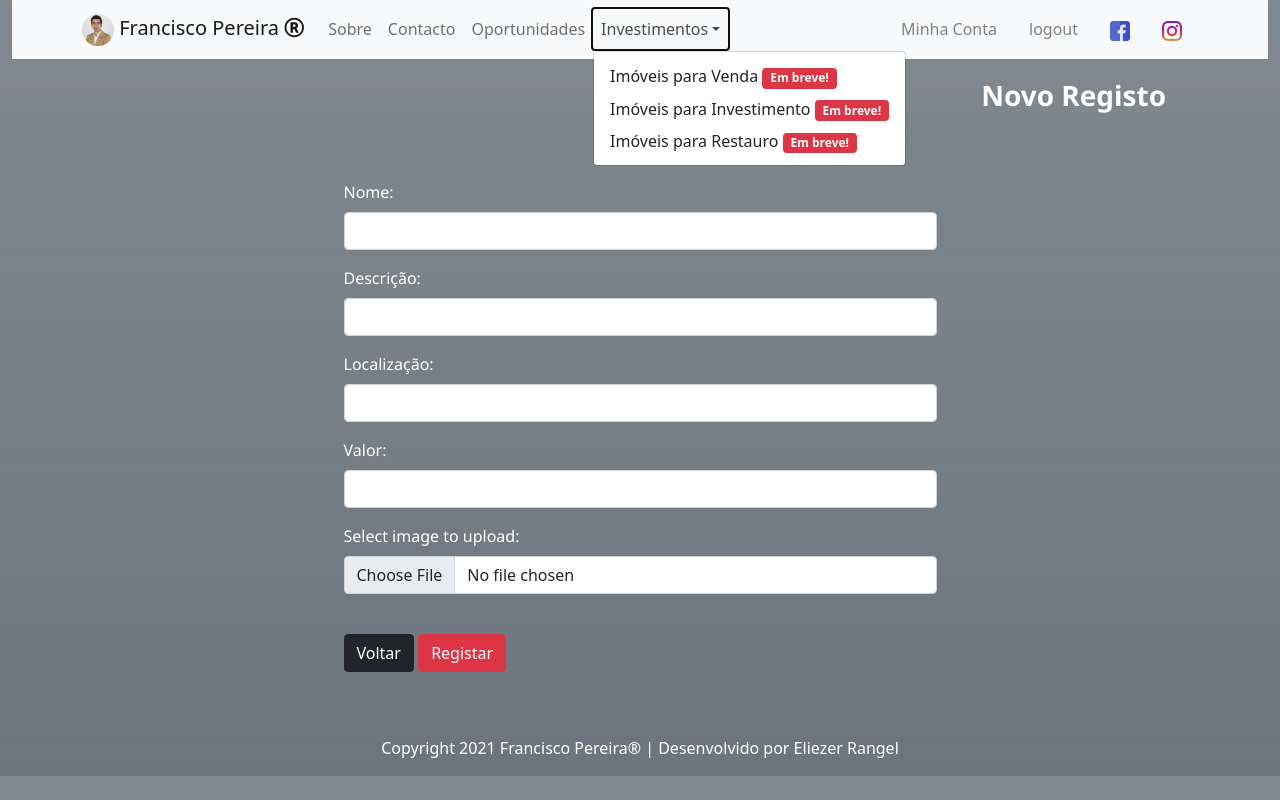
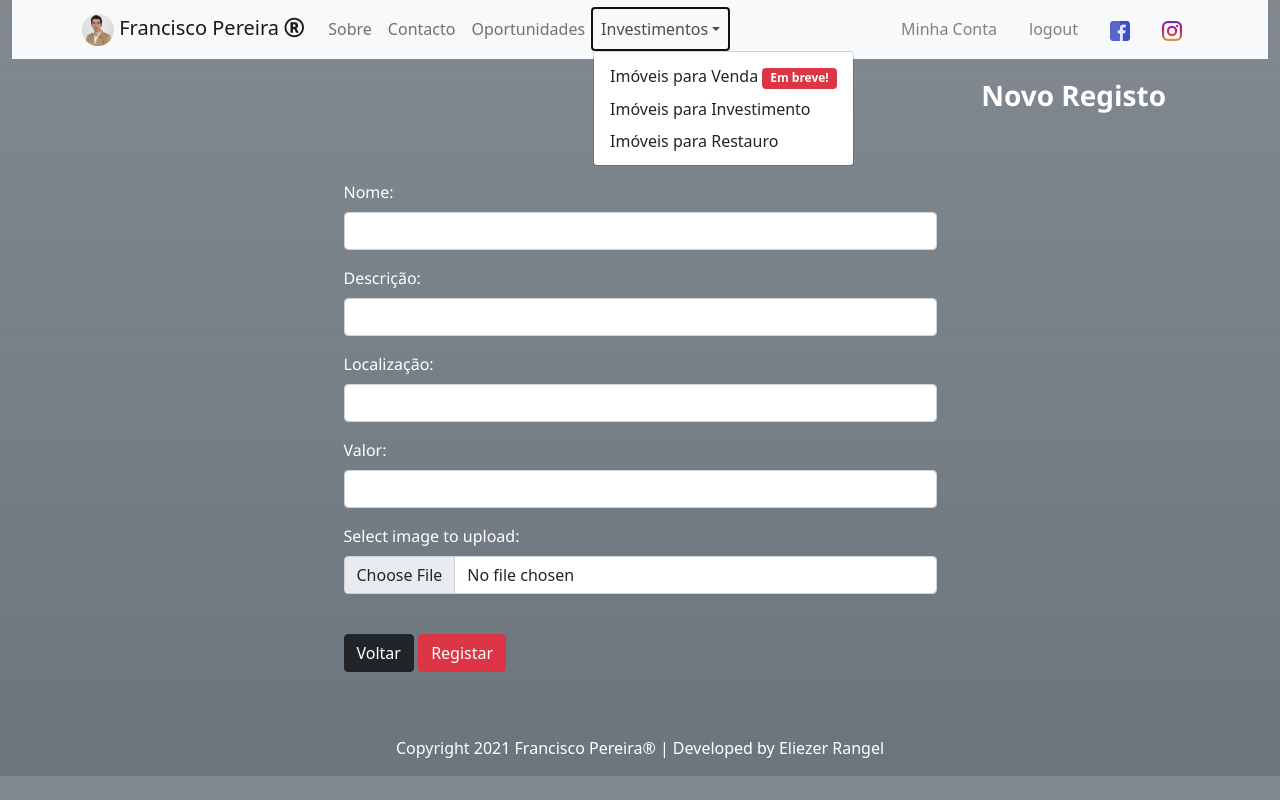
Before and after one commit to eliezerangel/PHPMySQL, a PHP site: page /registo.php in a window 1280 px wide, after a click on "Investimentos". Run offline with PHP 8.4, Linux system fonts and the light colour scheme; some libraries are stand-ins or nearby versions.

Commit message:
note
note

```diff
--- a/content/footer.php
+++ b/content/footer.php
@@ -1,7 +1,7 @@
 <br>
     <footer>
         <div class="d-flex justify-content-center mt-3">
-            <p style="color: white;">Copyright 2021 Francisco Pereira® | Desenvolvido por Eliezer Rangel</p>
+            <p style="color: white;">Copyright 2021 Francisco Pereira® | Developed by Eliezer Rangel</p>
         </div>
     </footer>
 
--- a/content/nav.php
+++ b/content/nav.php
@@ -21,13 +21,13 @@
                 <ul class="dropdown-menu" aria-labelledby="navbarDropdown">
                   <li><a class="dropdown-item" href="index.php?p=home">Imóveis para Venda <span class="badge bg-danger"> Em breve!</span></a></li>
                   <li><a class="dropdown-item" href="index.php?p=home">Imóveis para Investimento</a></li>
-                  <li><a class="dropdown-item" href="index.php?p=home">Imóveis para Restauro <span class="badge bg-danger"> Em breve!</span></a></li>
+                  <li><a class="dropdown-item" href="index.php?p=home">Imóveis para Restauro</a></li>
                 </ul>
               </li>
             </ul>
             <a class="nav-link" style="color: gray;" aria-current="page" href="index.php?p=login">login</a>
-            <a class="nav-link" id="fb" aria-current="page" href="https://www.facebook.com/FranciscoPereiraCentury21/" target="_blank"><img src="img/favicon/facebook.png" alt="" style="width: 20px;"></a>
-            <a class="nav-link" id="insta" aria-current="page" href="https://www.instagram.com/francisco.pereira_consultant/" target="_blank"><img src="img/favicon/instagram.png" alt="" style="width: 20px;"></a>
+            <a class="nav-link" id="fb" aria-current="page" href="#" target="_blank"><img src="img/favicon/facebook.png" alt="" style="width: 20px;"></a>
+            <a class="nav-link" id="insta" aria-current="page" href="#" target="_blank"><img src="img/favicon/instagram.png" alt="" style="width: 20px;"></a>
         </div>
     </div>
   </nav>
--- a/content/navauth.php
+++ b/content/navauth.php
@@ -20,15 +20,15 @@
                 <a class="nav-link dropdown-toggle" href="#" id="navbarDropdown" role="button" data-bs-toggle="dropdown" aria-expanded="false"> Investimentos</a>
                 <ul class="dropdown-menu" aria-labelledby="navbarDropdown">
                   <li><a class="dropdown-item" href="index.php?p=home">Imóveis para Venda <span class="badge bg-danger"> Em breve!</span></a></li>
-                  <li><a class="dropdown-item" href="index.php?p=home">Imóveis para Investimento <span class="badge bg-danger"> Em breve!</span></a></li>
-                  <li><a class="dropdown-item" href="index.php?p=home">Imóveis para Restauro <span class="badge bg-danger"> Em breve!</span></a></li>
+                  <li><a class="dropdown-item" href="index.php?p=home">Imóveis para Investimento</a></li>
+                  <li><a class="dropdown-item" href="index.php?p=home">Imóveis para Restauro</a></li>
                 </ul>
               </li>
             </ul>
             <a class="nav-link" style="color: gray;" aria-current="page" href="index.php?p=minhaconta">Minha Conta</a>
             <a class="nav-link" style="color: gray;" aria-current="page" href="index.php?p=logout">logout</a>
-            <a class="nav-link" id="fb" aria-current="page" href="https://www.facebook.com/FranciscoPereiraCentury21/" target="_blank"><img src="img/favicon/facebook.png" alt="" style="width: 20px;"></a>
-            <a class="nav-link" id="insta" aria-current="page" href="https://www.instagram.com/francisco.pereira_consultant/" target="_blank"><img src="img/favicon/instagram.png" alt="" style="width: 20px;"></a>
+            <a class="nav-link" id="fb" aria-current="page" href="#" target="_blank"><img src="img/favicon/facebook.png" alt="" style="width: 20px;"></a>
+            <a class="nav-link" id="insta" aria-current="page" href="#" target="_blank"><img src="img/favicon/instagram.png" alt="" style="width: 20px;"></a>
         </div>
     </div>
   </nav>
--- a/content/pages/home.php
+++ b/content/pages/home.php
@@ -54,6 +54,7 @@
                 </div>
               </div>
             </div>
+
             <div class="col-md-3">
                 <div class="card">
                 <img src="img/card-openhouse.jpg" class="card-img-top rounded" alt="openhouse virtual 360 graus">
@@ -64,6 +65,7 @@
                 </div>
               </div>
             </div>
+
             <div class="col-md-3">
                 <div class="card">
                 <img src="img/card-arrendar.jpg" class="card-img-top rounded" alt="investimento a render">
@@ -74,6 +76,7 @@
                 </div>
               </div>
             </div>
+
             <div class="col-md-3">
                 <div class="card">
                 <img src="img/card-openhouse.jpg" class="card-img-top rounded" alt="openhouse virtual 360 graus">
```
Also changed, not shown: README.md.
